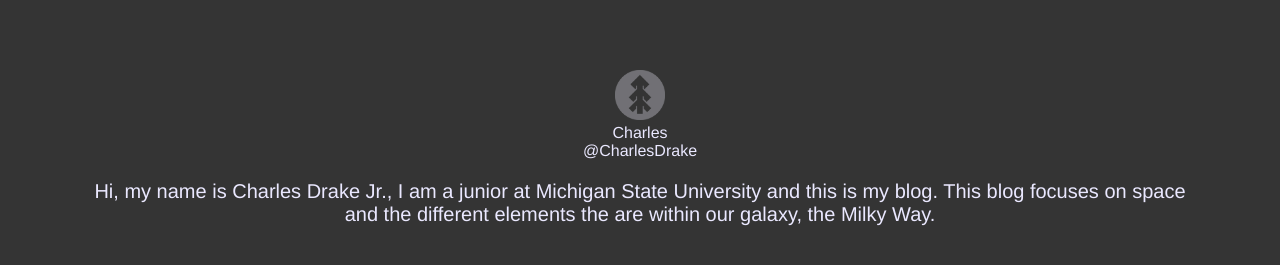
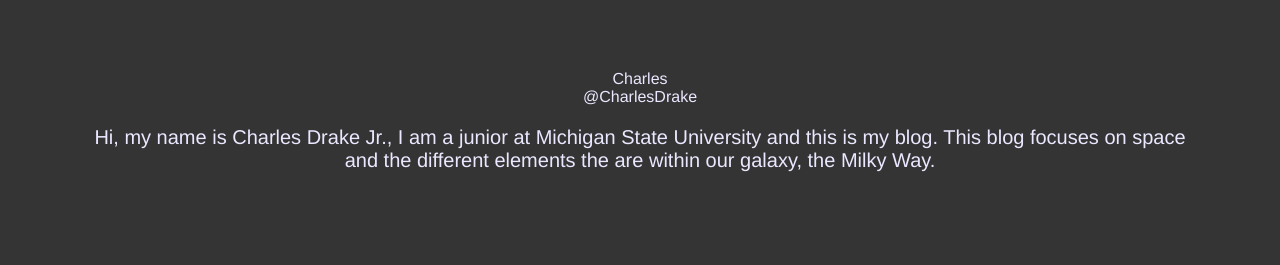
Before and after one commit to CharlesDrake/11ty-boil-test, an Eleventy site: page about.md in a window 1280 px wide. Shown: the part 351-616 px from the top of the page. Built offline with nearby package versions, Linux system fonts and the light colour scheme; Eleventy itself is replaced by a stand-in of ours; files that its build step writes are made by us from their sources.

Commit message:
removed an image

```diff
--- a/about.md
+++ b/about.md
@@ -4,7 +4,6 @@
 ---
 
 # About the **Blog**
-<img class="about" alt="pine" src="/images/pine.png" width="50" />
 {% user 'Charles' 'CharlesDrake' %}
 
 <p class="home">
```
